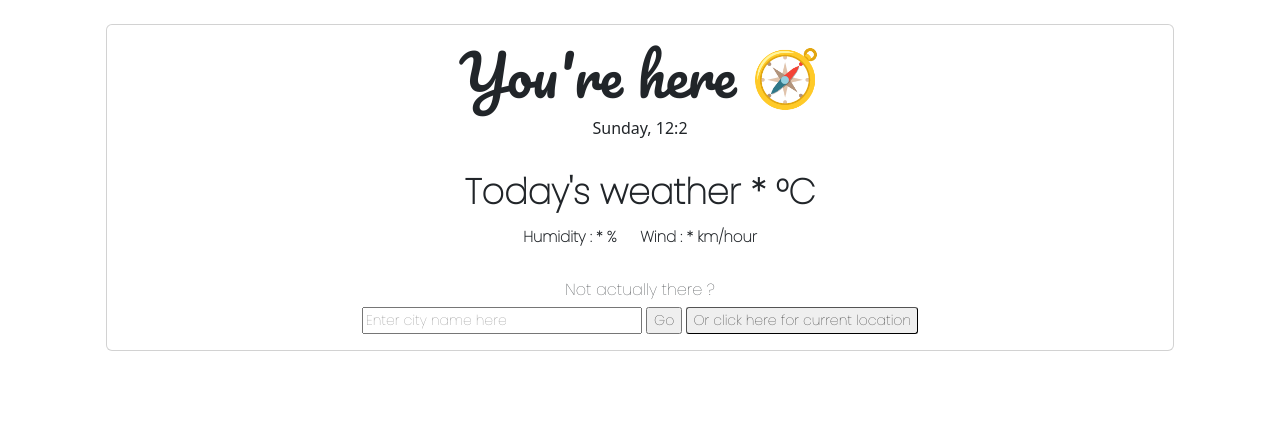
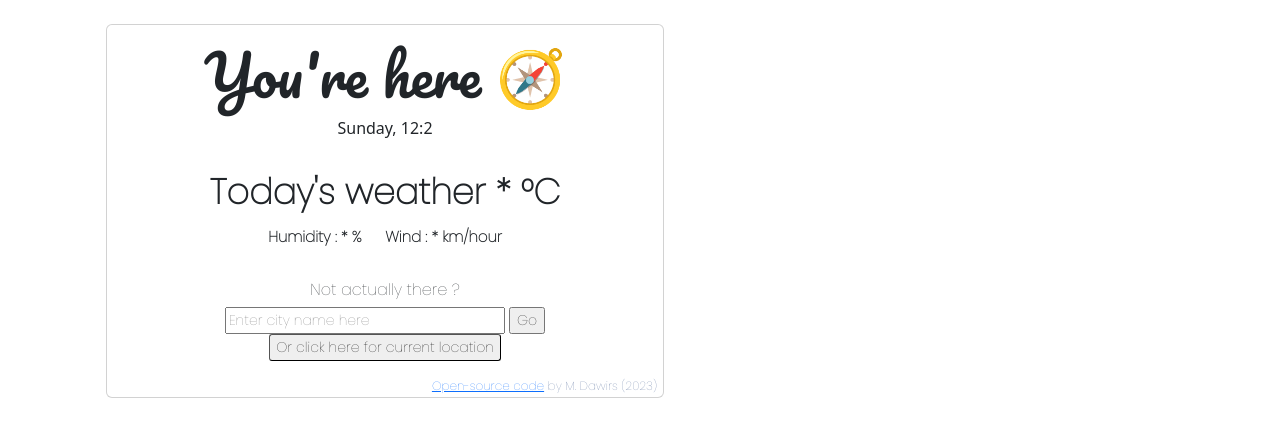
Before and after one commit to Marined91/My-Weather-App-Project, a plain HTML site: page index.html in a window 1280 px wide. Drawn offline with nearby package versions, Linux system fonts and the light colour scheme.

Commit message:
Adding open code source and link

```diff
--- a/index.html
+++ b/index.html
@@ -22,7 +22,7 @@
   </head>
   <body>
     <div class="container text-center">
-      <div class="card m-4">
+      <div class="card m-4 w-50">
         <div class="card-body">
           <h1 id="cityName">You're here 🧭</h1>
           <p id="currentTime"></p>
@@ -51,6 +51,14 @@
             </button>
           </div>
         </div>
+        <p class="source">
+          <a
+            href="https://github.com/Marined91/My-Weather-App-Project"
+            target="_blank"
+            >Open-source code</a
+          >
+          by M. Dawirs (2023)&ensp;
+        </p>
       </div>
     </div>
     <script src="script.js"></script>
--- a/style.css
+++ b/style.css
@@ -40,3 +40,12 @@
   border-width: 0.5px;
   border-radius: 3px;
 }
+
+.source {
+  font-family: "Poppins", sans-serif;
+  font-size: 12px;
+  font-weight: lighter;
+  text-align: right;
+  margin-bottom: 2px;
+  color: #647aa3;
+}
```
